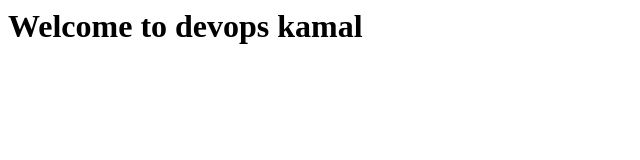
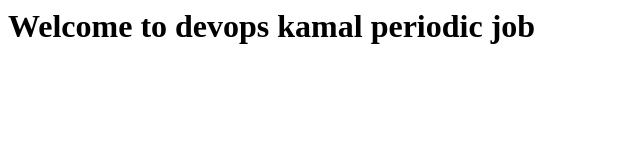
Before and after one commit to kamalakar19/webserver-test, a plain HTML site: page index.html in a window 1280 px wide. Shown: the whole page, without its empty margins (0-640 px from the left). Drawn offline with Linux system fonts and the light colour scheme.

Commit message:
Update index.html

```diff
--- a/index.html
+++ b/index.html
@@ -1 +1 @@
-<h1>Welcome to devops kamal</h1>
+<h1>Welcome to devops kamal periodic job </h1>
```
